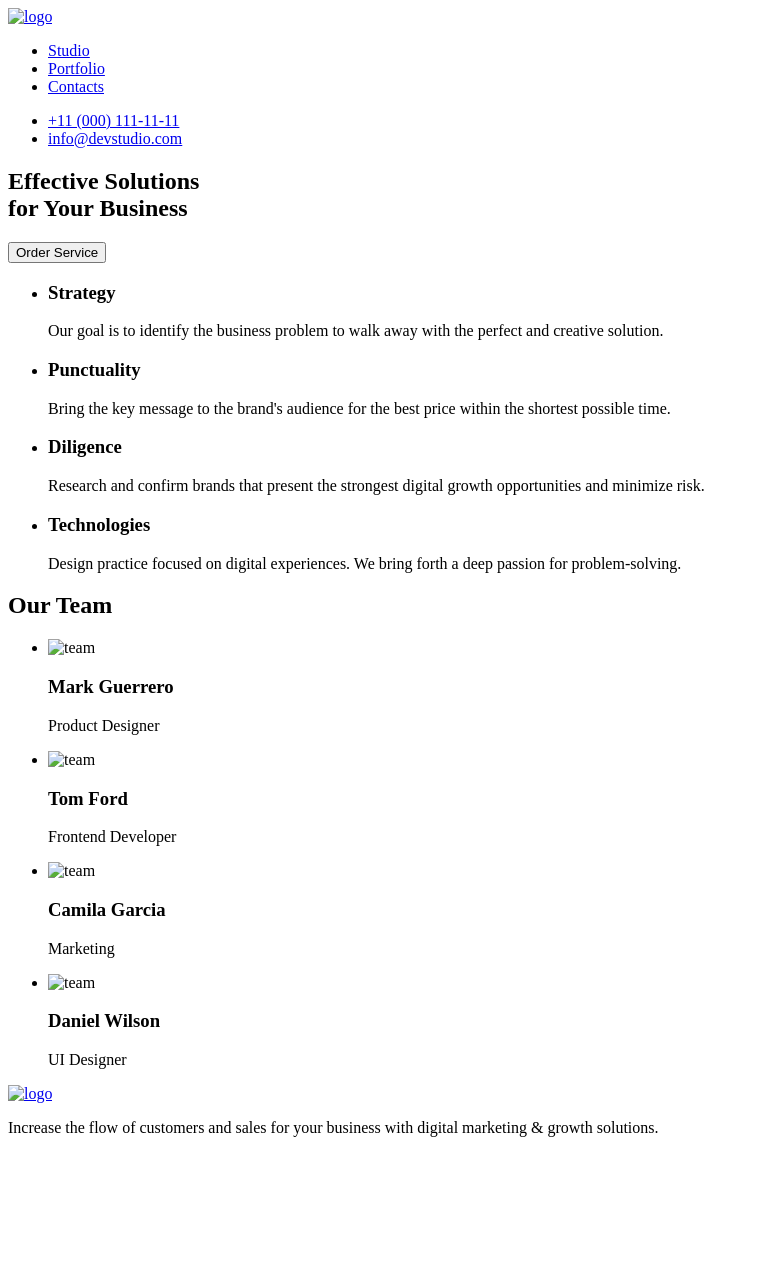
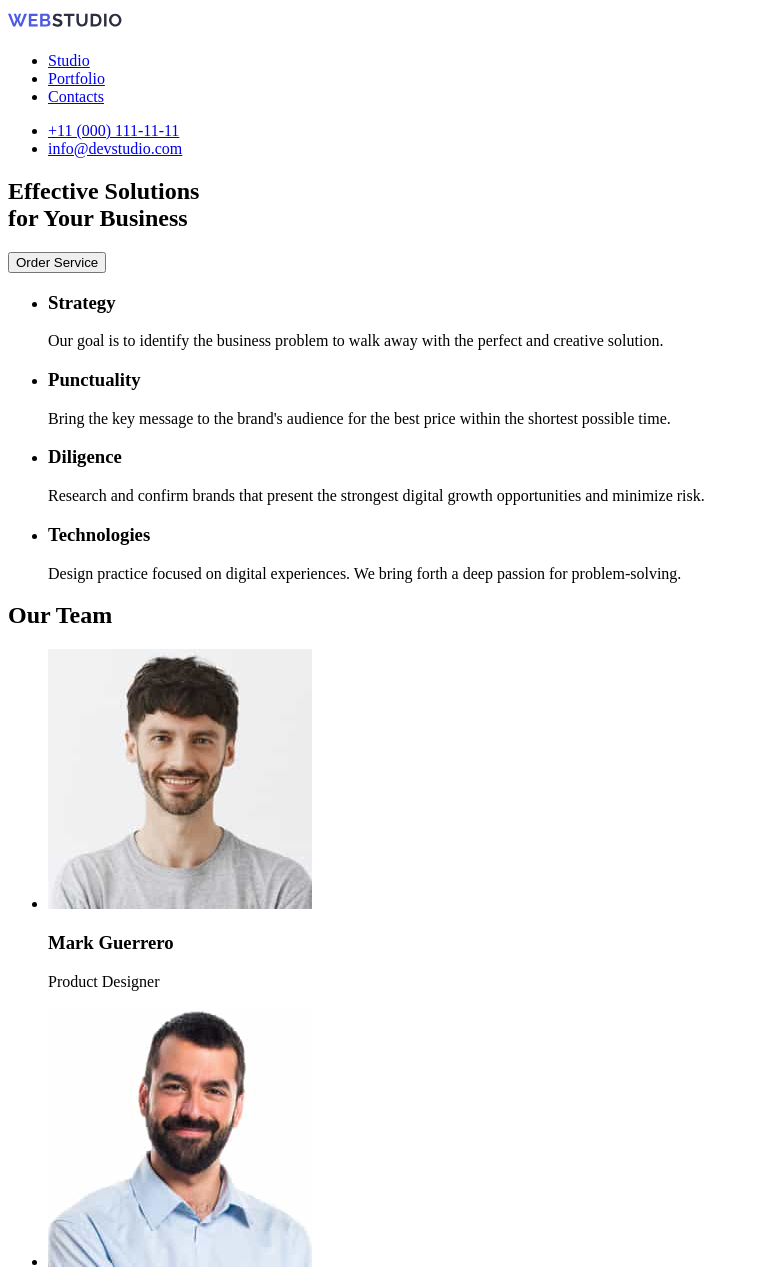
Before and after one commit to KoliaKosyanenko/goit-homework-01, a plain HTML site: page index.html in a window 1280 px wide. Shown: the top 1287 px of the page, without its empty margins (0-759 px from the left). Before the commit the page ends 1153 px from the top, so only its background shows below. Drawn offline with Linux system fonts and the light colour scheme; the site is published under a folder, as on GitHub Pages, so addresses that start at the root find nothing.

Commit message:
Reloaded images

```diff
--- a/index.html
+++ b/index.html
@@ -8,7 +8,7 @@
 <body>
 
     <header>
-        <a href="/"><img src="/images/Logo.svg" alt="logo"></a>
+        <a href="/"><img src="./images/Logo.svg" alt="logo"></a>
         <nav>
             <ul>
                 <li><a href="#studio">Studio</a></li>
@@ -52,22 +52,22 @@
             <h2>Our Team</h2>
             <ul>
                 <li>
-                    <img src="/images/team1.jpg" alt="team">
+                    <img src="./images/team1.jpg" alt="team">
                     <h3>Mark Guerrero</h3>
                     <p>Product Designer</p>
                 </li>
                 <li>
-                    <img src="/images/team2.jpg" alt="team">
+                    <img src="./images/team2.jpg" alt="team">
                     <h3>Tom Ford</h3>
                     <p>Frontend Developer</p>
                 </li>
                 <li>
-                    <img src="/images/team3.jpg" alt="team">
+                    <img src="./images/team3.jpg" alt="team">
                     <h3>Camila Garcia</h3>
                     <p>Marketing</p>
                 </li>
                 <li>
-                    <img src="/images/team4.jpg" alt="team">
+                    <img src="./images/team4.jpg" alt="team">
                     <h3>Daniel Wilson</h3>
                     <p>UI Designer</p>
                 </li>
@@ -75,7 +75,7 @@
         </section>
 
         <footer>
-            <a href="/"><img src="/images/Logo.svg" alt="logo"></a>
+            <a href="/"><img src="./images/Logo.svg" alt="logo"></a>
             <p>Increase the flow of customers and sales for your business with digital marketing & growth solutions.</p>
         </footer>
     </main>
```
